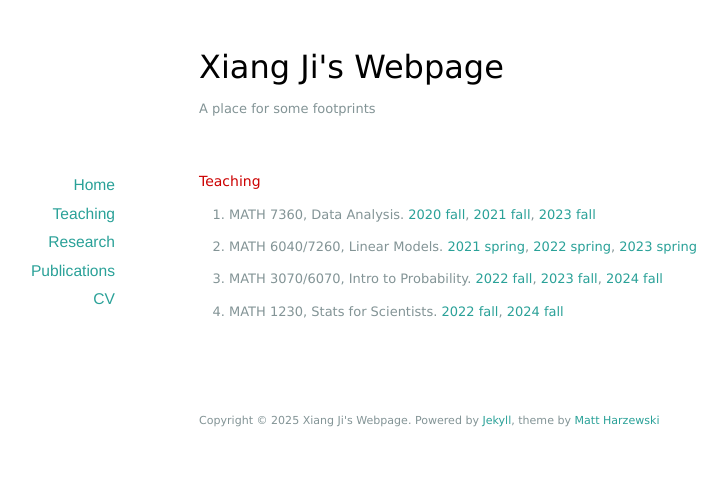
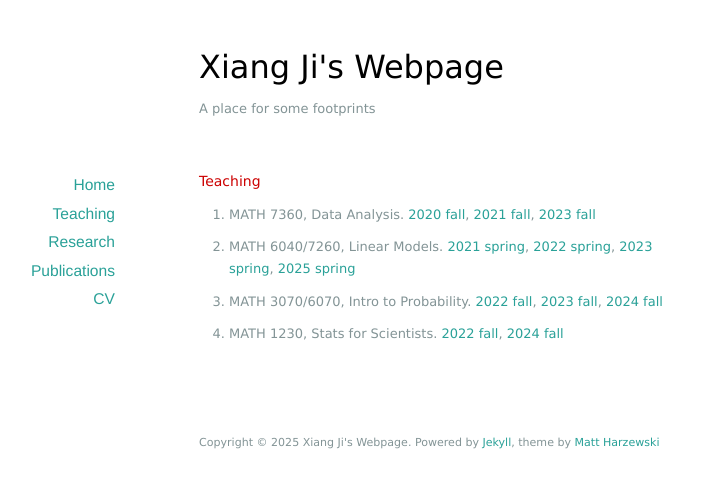
Before and after one commit to xiang-ji-ncsu/xiang-ji-ncsu.github.io, a Jekyll site: the page built from teaching/index.markdown, in a window 1280 px wide. Shown: the top 488 px of the page, without its empty margins (191-918 px from the left). Built offline with Jekyll 4.4.1, drawn with Linux system fonts in a browser that asks for light colours.

Commit message:
update teaching

```diff
--- a/teaching/index.markdown
+++ b/teaching/index.markdown
@@ -6,6 +6,6 @@ title: Teaching
 ### Teaching
 
 * MATH 7360, Data Analysis. [2020 fall](https://tulane-math7360.github.io/), [2021 fall](https://tulane-math-7360-2021.github.io/index.html),  [2023 fall](https://tulane-math-7360-2023.github.io/index.html)
-* MATH 6040/7260, Linear Models. [2021 spring](https://tulane-math-7260-2021.github.io/), [2022 spring](https://tulane-math-7260-2022.github.io/), [2023 spring](https://tulane-math-7260-2023.github.io/)
+* MATH 6040/7260, Linear Models. [2021 spring](https://tulane-math-7260-2021.github.io/), [2022 spring](https://tulane-math-7260-2022.github.io/), [2023 spring](https://tulane-math-7260-2023.github.io/),  [2025 spring](https://tulane-math-7260-2025.github.io/)
 * MATH 3070/6070, Intro to Probability. [2022 fall](https://tulane-math-3070-2022.github.io/), [2023 fall](https://tulane-math-3070-2023.github.io/), [2024 fall](https://tulane-math-3070-2024.github.io/)
 * MATH 1230, Stats for Scientists. [2022 fall](https://tulane.instructure.com/courses/2255170), [2024 fall](https://tulane.instructure.com/courses/2285293)
```
